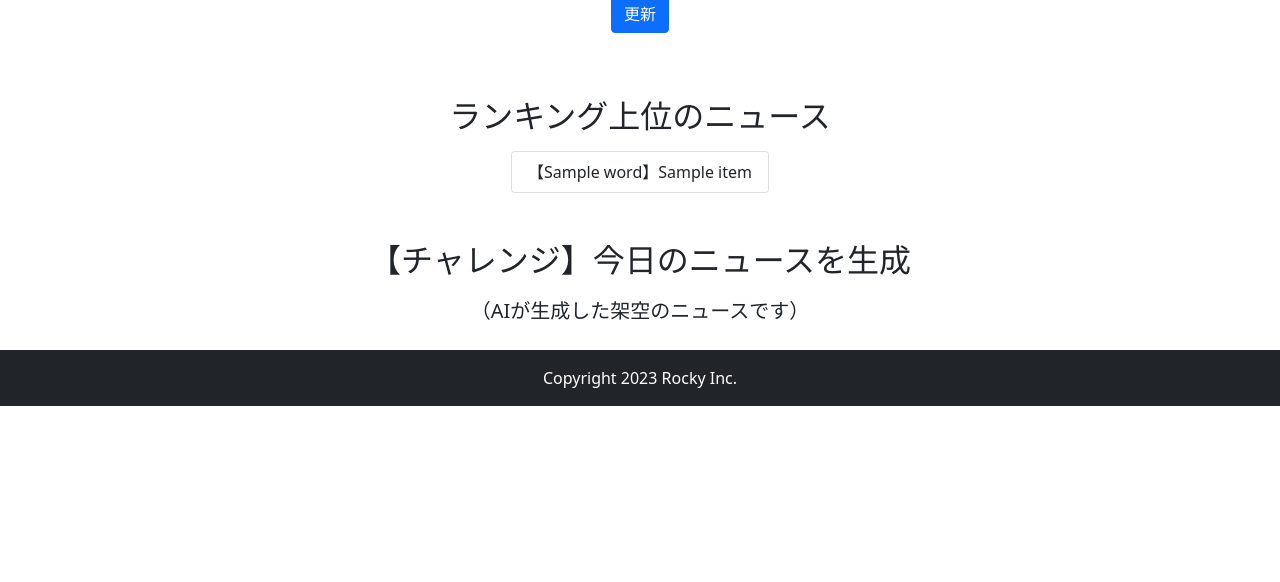
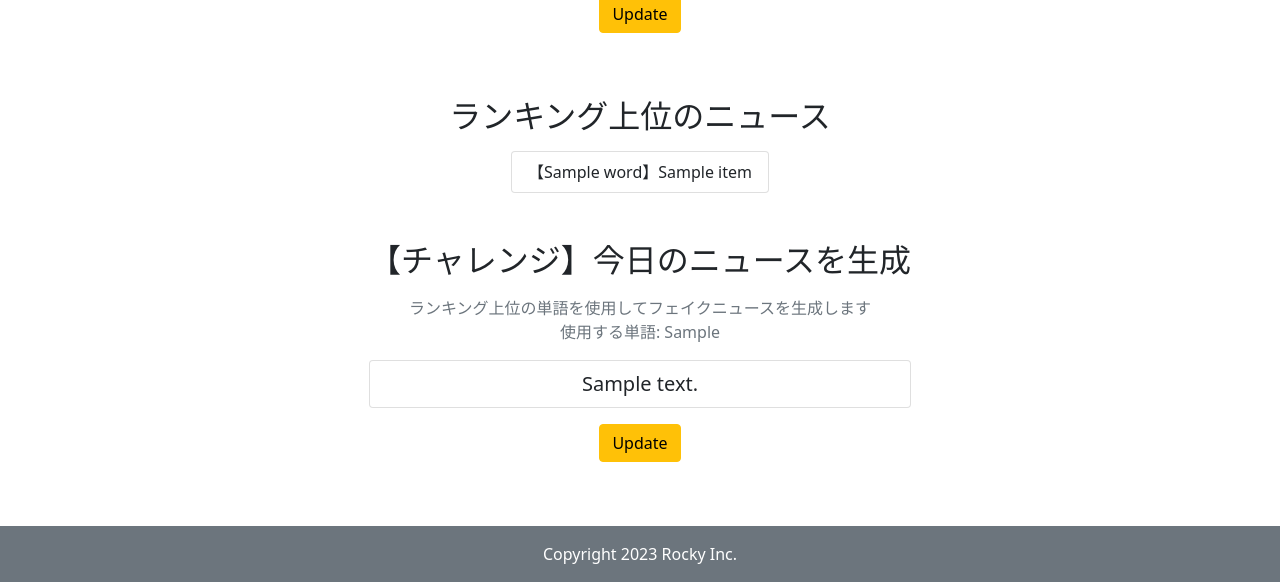
Before and after one commit to rockyhg/news-wc, a Flask app: template templates/index.html in a window 1280 px wide. Shown: the part 511-1093 px from the top of the page. Before the commit the page ends 917 px from the top, so only its background shows below. Run offline with Flask 2, Linux system fonts and the light colour scheme; the template is opened without the code that fills it: most values are stand-ins (such as "Sample title", 1, 10 or a date in 2020).

Commit message:
ニュース生成機能を追加

```diff
--- a/app.py
+++ b/app.py
@@ -1,7 +1,7 @@
 from flask import Flask, render_template
 
 from news_wc import NewsWordcloud, get_words_from_db
-from utils import jp_today
+from utils import jp_today, generate_news_text
 
 app = Flask(__name__)
 
@@ -11,12 +11,30 @@ def index():
     words = get_words_from_db()
     news_wc = NewsWordcloud(words)
     wc_img_data = news_wc.to_base64()
+    news_list = news_wc.high_rank_news
+    high_rank_words = " ".join([item["word"] for item in news_wc.high_rank_news])
+    text = generate_news_text(high_rank_words)
+
     return render_template(
         "index.html",
         todays_date=jp_today().strftime("%Y-%m-%d"),
         todays_wc=wc_img_data,
-        news_list=news_wc.high_rank_news
+        news_list=news_list,
+        words_for_gen=high_rank_words,
+        generated_text=text
     )
+
+
+# @app.route("/generate", methods=["GET"])
+# def update():
+#     text = generate_news_text(high_rank_words)
+#     return render_template(
+#         "generate.html",
+#         todays_date=jp_today().strftime("%Y-%m-%d"),
+#         todays_wc=wc_img_data,
+#         news_list=news_list,
+#         generated_text=text
+#     )
 
 
 if __name__ == "__main__":
--- a/requirements.txt
+++ b/requirements.txt
@@ -12,3 +12,4 @@ scikit-learn==1.2.0
 wordcloud==1.8.2.2
 SQLAlchemy==1.4.45
 psycopg2==2.9.5
+openai==0.25.0
--- a/templates/index.html
+++ b/templates/index.html
@@ -18,7 +18,7 @@
 
 <body>
     <header class="container-fuluid">
-        <nav class="navbar navbar-expand-lg navbar-dark bg-dark mb-3">
+        <nav class="navbar navbar-expand-lg navbar-dark bg-secondary mb-3">
             <div class="container">
                 <a class="navbar-brand" href="#">
                     <img src="../static/images/cloud_icon_white.svg" alt="" width="24" height="24">
@@ -29,7 +29,7 @@
     </header>
 
     <main>
-        <div class="container d-flex align-items-center flex-column">
+        <div class="container-sm d-flex align-items-center flex-column">
             <div class="text-center">
                 <h1 class="mb-3">今日のニュースを分析</h1>
                 <p class="lead mb-4">
@@ -38,11 +38,11 @@
             </div>
             <div class="mx-auto">
                 <!-- <img src="../static/images/today_wc.png" alt="今日のワードクラウド"> -->
-                <img src="{{ todays_wc }}" alt="今日のワードクラウド">
+                <img src="{{ todays_wc }}" class="img-fluid" alt="今日のワードクラウド">
             </div>
             <div class="my-3">
                 <form action="/" method="GET">
-                    <button class="btn btn-md btn-primary" type="submit">更新</button>
+                    <button class="btn btn-md btn-warning" type="submit">Update</button>
                 </form>
             </div>
             <!-- ------------------------------------------------------------ -->
@@ -53,15 +53,26 @@
             </div>
             <div class="list-group">
                 {% for item in news_list %}
-                <a href="{{ item.url }}" class="list-group-item list-group-item-action" target="_blank">【{{ item.word }}】{{ item.title }}</a>
+                <a href="{{ item.url }}" class="list-group-item list-group-item-action" target="_blank">
+                    【{{ item.word }}】{{ item.title }}
+                </a>
                 {% endfor %}
             </div>
             <!-- ------------------------------------------------------------ -->
-            <div class="mt-5 text-center">
+            <div class="my-5 text-center">
                 <h2 class="mb-3">【チャレンジ】今日のニュースを生成</h2>
-                <p class="lead mb-4">
-                    （AIが生成した架空のニュースです）
+                <p class="mb-3 text-secondary">
+                    ランキング上位の単語を使用してフェイクニュースを生成します<br>
+                    使用する単語: {{ words_for_gen }}
                 </p>
+                <ul class="list-group mb-3">
+                    <li class="list-group-item lead">{{ generated_text }}</li>
+                </ul>
+                <div class="my-3">
+                    <form action="/" method="GET">
+                        <button class="btn btn-md btn-warning" type="submit">Update</button>
+                    </form>
+                </div>
             </div>
             <!--
             <form action="/" method="POST">
@@ -86,7 +97,7 @@
         </div>
     </main>
 
-    <footer id="footer" class="footer text-center pt-3 bg-dark text-white">
+    <footer id="footer" class="footer text-center pt-3 bg-secondary text-white">
         <div class="container">
             <div class="row">
                 <div class="col">
```
Also changed, not shown: utils.py (+19 -0 lines), models/news.sqlite.
